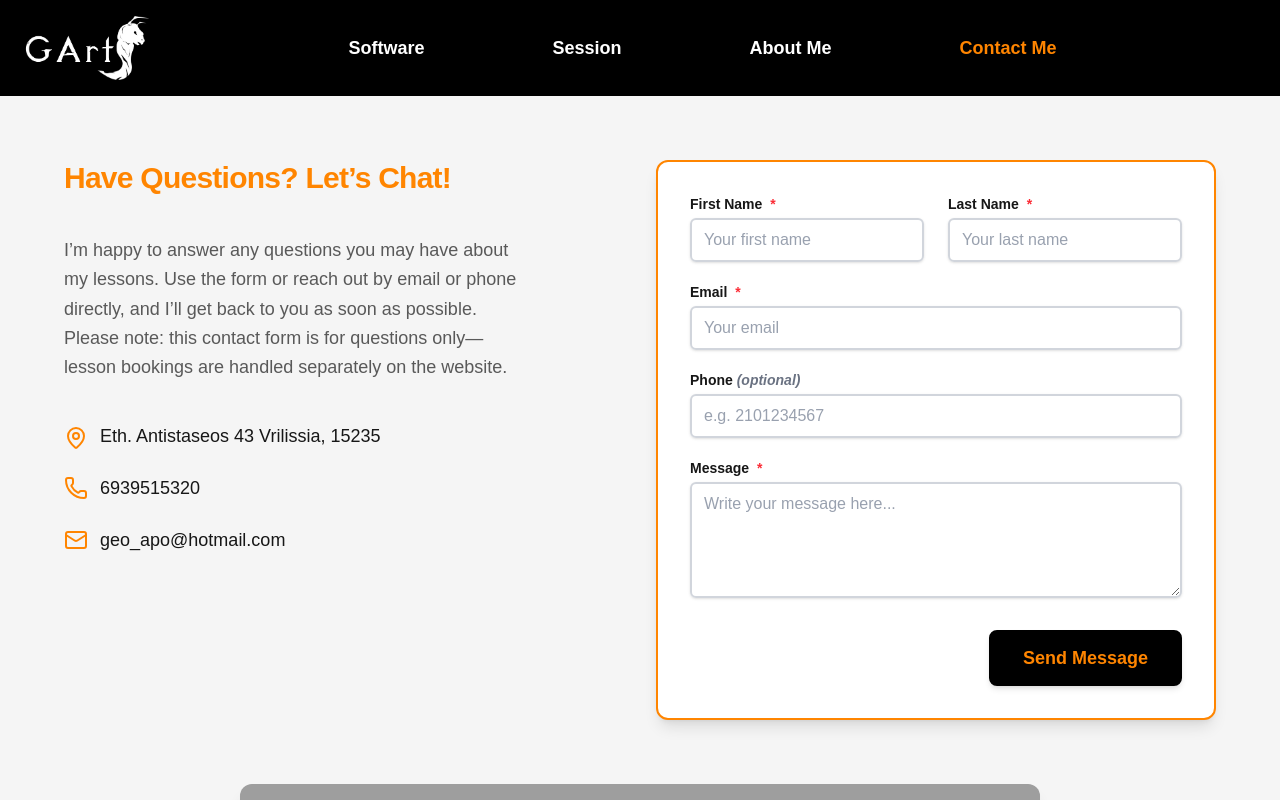
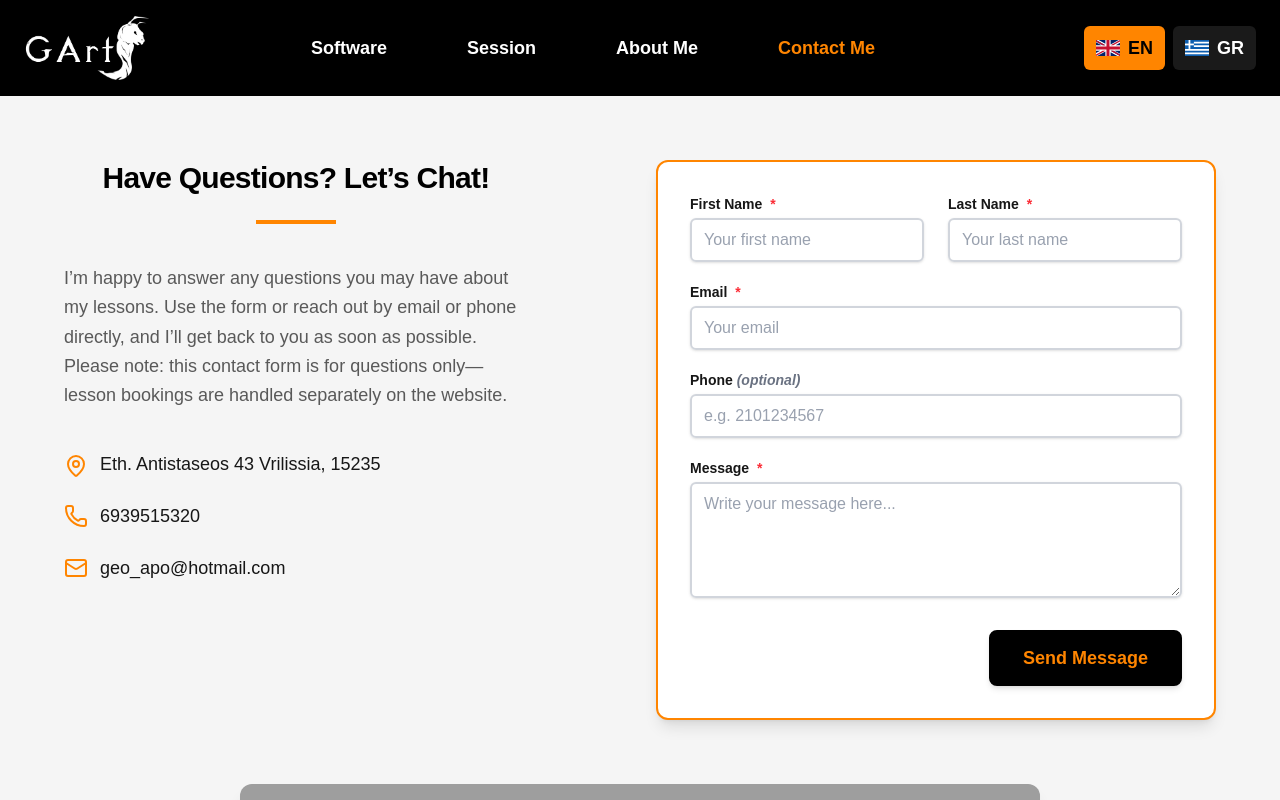
Before and after one commit to KostasTheodoro/GArts-Edu, a Next.js app: page /en/contact in a window 1280 px wide. Shown: the top 800 px of the page. Built offline with nearby package versions, Linux system fonts and the light colour scheme; grey boxes are pictures that could not be loaded.

Commit message:
added language switcher and small changes

```diff
--- /dev/null
+++ b/app/[locale]/components/LanguageSwitcher.tsx
@@ -0,0 +1,51 @@
+'use client';
+
+import { useLocale } from 'next-intl';
+import { useRouter, usePathname } from '@/i18n/routing';
+import { locales } from '@/i18n';
+import { useTransition } from 'react';
+import GB from 'country-flag-icons/react/3x2/GB';
+import GR from 'country-flag-icons/react/3x2/GR';
+
+const languageConfig = {
+  en: { label: 'EN', Flag: GB },
+  el: { label: 'GR', Flag: GR },
+} as const;
+
+export default function LanguageSwitcher() {
+  const locale = useLocale();
+  const router = useRouter();
+  const pathname = usePathname();
+  const [isPending, startTransition] = useTransition();
+
+  const handleLanguageChange = (newLocale: string) => {
+    startTransition(() => {
+      router.replace(pathname, { locale: newLocale });
+    });
+  };
+
+  return (
+    <div className="flex items-center gap-2">
+      {locales.map((loc) => {
+        const config = languageConfig[loc as keyof typeof languageConfig];
+        const FlagComponent = config.Flag;
+
+        return (
+          <button
+            key={loc}
+            onClick={() => handleLanguageChange(loc)}
+            disabled={isPending}
+            className={`px-3 py-2 rounded-md font-semibold text-lg transition-colors flex items-center gap-2 ${
+              locale === loc
+                ? 'bg-primary text-black'
+                : 'bg-white/10 text-white hover:bg-white/20'
+            } ${isPending ? 'opacity-50 cursor-not-allowed' : ''}`}
+          >
+            <FlagComponent className="w-6 h-5" />
+            <span className="uppercase">{config.label}</span>
+          </button>
+        );
+      })}
+    </div>
+  );
+}
--- a/app/[locale]/components/Navbar.tsx
+++ b/app/[locale]/components/Navbar.tsx
@@ -4,6 +4,7 @@ import { Link, usePathname } from "@/i18n/routing";
 import { useState } from "react";
 import { motion, AnimatePresence } from "framer-motion";
 import Image from "next/image";
+import LanguageSwitcher from "./LanguageSwitcher";
 
 export default function Navbar() {
   const t = useTranslations("navigation");
@@ -31,10 +32,11 @@ export default function Navbar() {
 
   return (
     <nav className="bg-black px-6 py-4 sticky top-0 z-50">
-      <div className="max-w-7xl mx-auto flex items-center justify-between lg:justify-start">
+      <div className="max-w-7xl mx-auto flex items-center justify-between">
+        {/* Mobile: Hamburger on left */}
         <button
           onClick={toggleMenu}
-          className="lg:hidden flex flex-col gap-1.5 p-2 z-50 relative order-first"
+          className="lg:hidden flex flex-col gap-1.5 p-2 z-50 relative"
           aria-label="Toggle menu"
         >
           <span
@@ -54,7 +56,11 @@ export default function Navbar() {
           />
         </button>
 
-        <Link href="/" className="z-50 lg:order-first group">
+        {/* Mobile: Logo in center, Desktop: Logo on left */}
+        <Link
+          href="/"
+          className="z-50 lg:mr-auto group absolute left-1/2 -translate-x-1/2 lg:static lg:translate-x-0"
+        >
           <Image
             src="/logo.png"
             alt="GArts Edu Logo"
@@ -65,7 +71,7 @@ export default function Navbar() {
           />
         </Link>
 
-        <ul className="hidden lg:flex items-center gap-32 mx-auto">
+        <ul className="hidden lg:flex items-center gap-20 mx-auto">
           {navItems.map((item) => (
             <li key={item.href}>
               <Link
@@ -81,6 +87,10 @@ export default function Navbar() {
             </li>
           ))}
         </ul>
+
+        <div className="hidden md:block z-50 ml-auto lg:ml-32">
+          <LanguageSwitcher />
+        </div>
       </div>
 
       <AnimatePresence>
@@ -122,6 +132,12 @@ export default function Navbar() {
                     </Link>
                   </li>
                 ))}
+
+                <li className="mt-6 px-4 md:hidden">
+                  <div className="border-t border-white/20 pt-6">
+                    <LanguageSwitcher />
+                  </div>
+                </li>
               </ul>
             </motion.div>
           </>
--- a/app/[locale]/contact/page.tsx
+++ b/app/[locale]/contact/page.tsx
@@ -25,10 +25,11 @@ export default function ContactPage() {
     <div className="min-h-screen py-16 px-4">
       <div className="mx-auto max-w-6xl grid grid-cols-1 lg:grid-cols-2 gap-8 lg:items-start">
         <div className="flex flex-col pr-0 lg:pr-24">
-          <h1 className="text-3xl font-extrabold tracking-tight text-primary mb-10">
+          <h1 className="text-3xl font-extrabold tracking-tight text-black mb-2 text-center">
             {t("title")}
           </h1>
-          <p className="text-lg text-foreground/70 mb-10 leading-relaxed">
+          <div className="w-20 h-1 bg-primary mx-auto mt-4 mb-10"></div>
+          <p className="text-lg text-foreground/70 mb-10 leading-relaxed text-left">
             {t("description")}
           </p>
 
--- a/messages/el.json
+++ b/messages/el.json
@@ -38,13 +38,13 @@
     "title": "Σχετικά με εμένα",
     "description": "Μάθετε περισσότερα για την ομάδα και την αποστολή μας",
     "content": {
-      "paragraph1": "Since my early childhood i was captivated by the visuals of the movie and video game industry. It was the age where all the big blockbuster movies which blended seamlessly reality with computer generated graphics were released for the first time.",
-      "paragraph2": "Since i graduated from the university of economics and business, i realized that if someone wants to have a successful career and live a fulfilled life should always chase his/her dreams after.",
-      "paragraph3": "And guess what.. mine was not about submitting financial reports but using a mix of my imagination and skills in computer graphics that i should develop, to quench my thirst of conveying whatever crazy ideas that i could came up with, into a screen made of pixels.",
-      "paragraph4": "Thus, fueled by passion after years of hard work i have managed to acquire all the necessary knowledge in order to turn my dream into reality, delivering high quality visuals to people which i am truly proud of. All of a sudden, this gave meaning to an otherwise boring and mundane daily routine that i was repeating the same tasks again and again.",
-      "paragraph5": "And this is the purpose of this site.. to share all this wealth of knowledge with you, interact with each other exchanging opinions and perspectives on how something could be improved, investing your time into something that you truly love and you are enthusiastic about, where you will always have something new and exciting to learn, challenging yourselves every day to become better.",
-      "paragraph6": "And one day who knows you may conquer a place amongst the top artist of the world.",
-      "tagline": "Creative Freedom Starts Here.."
+      "paragraph1": "Από την πρώιμη παιδική μου ηλικία με γοήτευαν τα οπτικά στοιχεία της κινηματογραφικής και της βιομηχανίας βιντεοπαιχνιδιών. Ήταν η εποχή όπου όλες οι μεγάλες ταινίες μπλοκμπάστερ που συνδύαζαν απρόσκοπτα την πραγματικότητα με γραφικά που δημιουργούνται από υπολογιστή κυκλοφόρησαν για πρώτη φορά.",
+      "paragraph2": "Από τότε που αποφοίτησα από το πανεπιστήμιο οικονομικών και επιχειρήσεων, συνειδητοποίησα ότι αν κάποιος θέλει να έχει μια επιτυχημένη καριέρα και να ζήσει μια ολοκληρωμένη ζωή πρέπει πάντα να κυνηγά τα όνειρά του.",
+      "paragraph3": "Και μαντέψτε τι.. το δικό μου δεν αφορούσε την υποβολή οικονομικών αναφορών αλλά τη χρήση ενός μείγματος της φαντασίας μου και των δεξιοτήτων μου στα γραφικά υπολογιστών που έπρεπε να αναπτύξω, για να ξεδιψάσω την επιθυμία μου να μεταφέρω όποιες τρελές ιδέες μου ερχόταν στο μυαλό, σε μια οθόνη φτιαγμένη από εικονοστοιχεία.",
+      "paragraph4": "Έτσι, τροφοδοτούμενος από πάθος μετά από χρόνια σκληρής δουλειάς κατάφερα να αποκτήσω όλη την απαραίτητη γνώση για να μετατρέψω το όνειρό μου σε πραγματικότητα, παραδίδοντας οπτικά υψηλής ποιότητας σε ανθρώπους για τα οποία είμαι πραγματικά περήφανος. Ξαφνικά, αυτό έδωσε νόημα σε μια διαφορετικά βαρετή και μονότονη καθημερινή ρουτίνα όπου επαναλάμβανα τις ίδιες εργασίες ξανά και ξανά.",
+      "paragraph5": "Και αυτός είναι ο σκοπός αυτής της ιστοσελίδας.. να μοιραστώ όλο αυτό τον πλούτο γνώσης μαζί σας, να αλληλεπιδράσουμε ανταλλάσσοντας απόψεις και οπτικές γωνίες για το πώς κάτι θα μπορούσε να βελτιωθεί, επενδύοντας τον χρόνο σας σε κάτι που πραγματικά αγαπάτε και για το οποίο ενθουσιάζεστε, όπου θα έχετε πάντα κάτι νέο και συναρπαστικό να μάθετε, προκαλώντας τον εαυτό σας κάθε μέρα να γίνετε καλύτεροι.",
+      "paragraph6": "Και μια μέρα ποιος ξέρει μπορεί να κατακτήσετε μια θέση ανάμεσα στους κορυφαίους καλλιτέχνες του κόσμου.",
+      "tagline": "Η Δημιουργική Ελευθερία Ξεκινά Εδώ.."
     },
     "vision": {
       "title": "Το Όραμά μου",
--- a/package.json
+++ b/package.json
@@ -10,6 +10,7 @@
   },
   "dependencies": {
     "@lordicon/element": "^2.0.1",
+    "country-flag-icons": "^1.5.21",
     "framer-motion": "^12.23.24",
     "js-cookie": "^3.0.5",
     "lottie-react": "^2.4.1",
```
Also changed, not shown: 1 other file (tests, documents, lock files or other folders).
